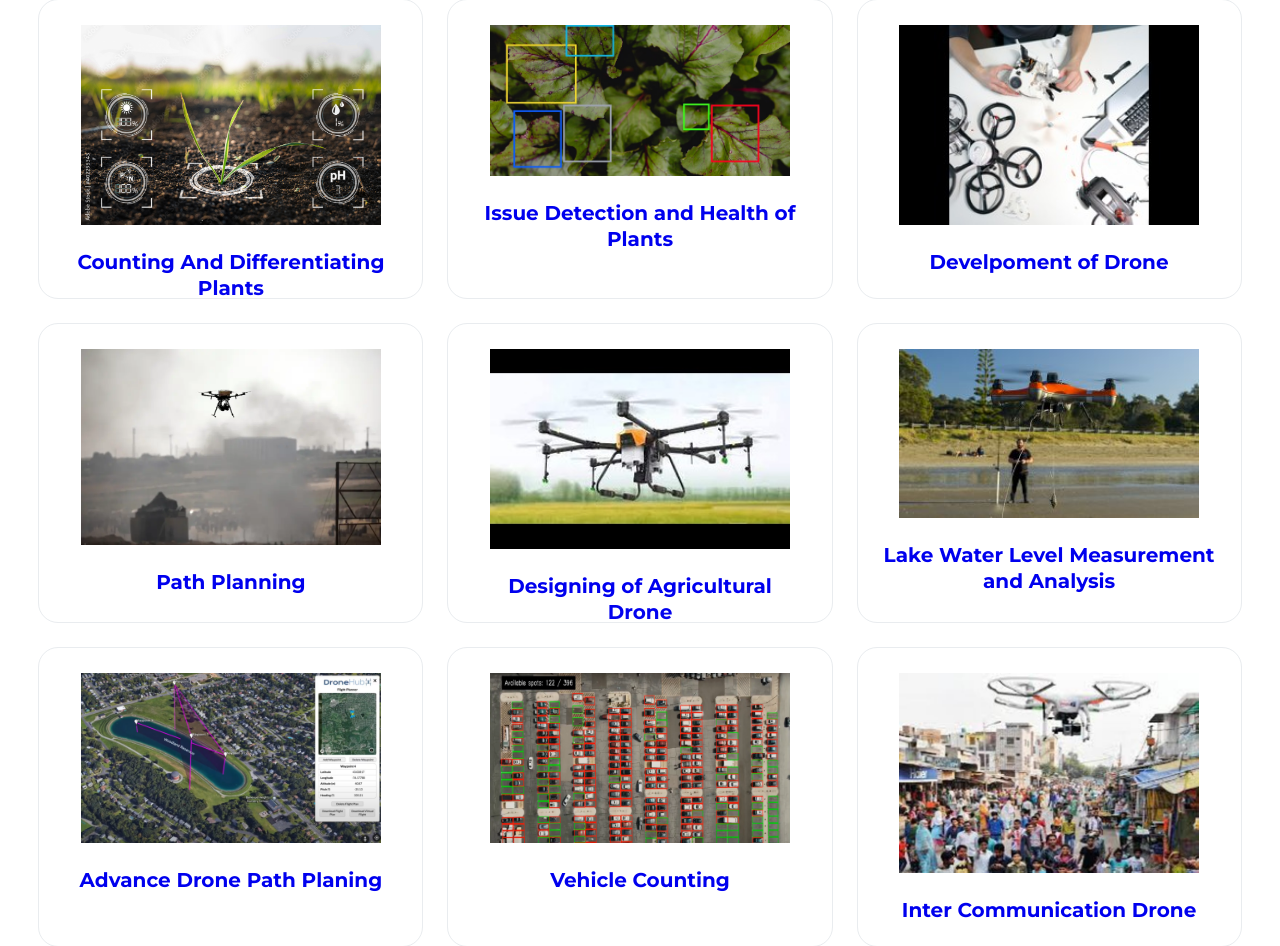
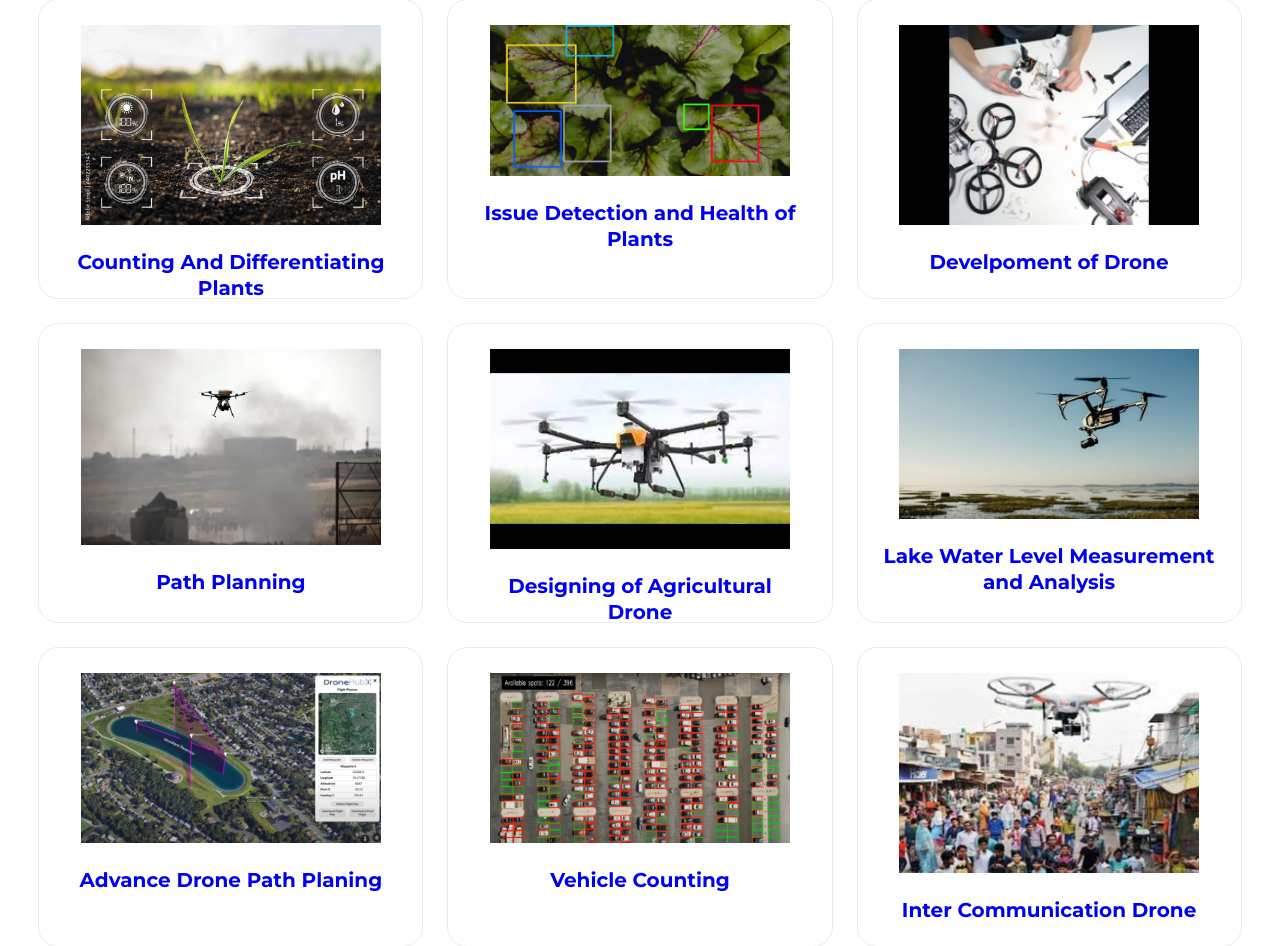
Before and after one commit to SahilPadhiyar18/LJK_DigitalOcean, a Django app: page / in a window 1280 px wide. Shown: the part 954-1900 px from the top of the page. Run offline with Django 4.2, Linux system fonts and the light colour scheme; parts of the project's set-up code (start-up, migrations or seed data) failed here and were passed over.

Commit message:
Update dronehome.html

```diff
--- a/templates/dronehome.html
+++ b/templates/dronehome.html
@@ -95,7 +95,7 @@
 			</div>
 
 			<div class="box">
-                <img src="{% static 'img/waterdepth.jpg'%}" class="responsive">
+                <img src="{% static 'img/lakeout.jpg'%}" class="responsive">
                 <h3><a href="/c6">Lake Water Level Measurement and Analysis</a></h3>
 
             </div>
```
